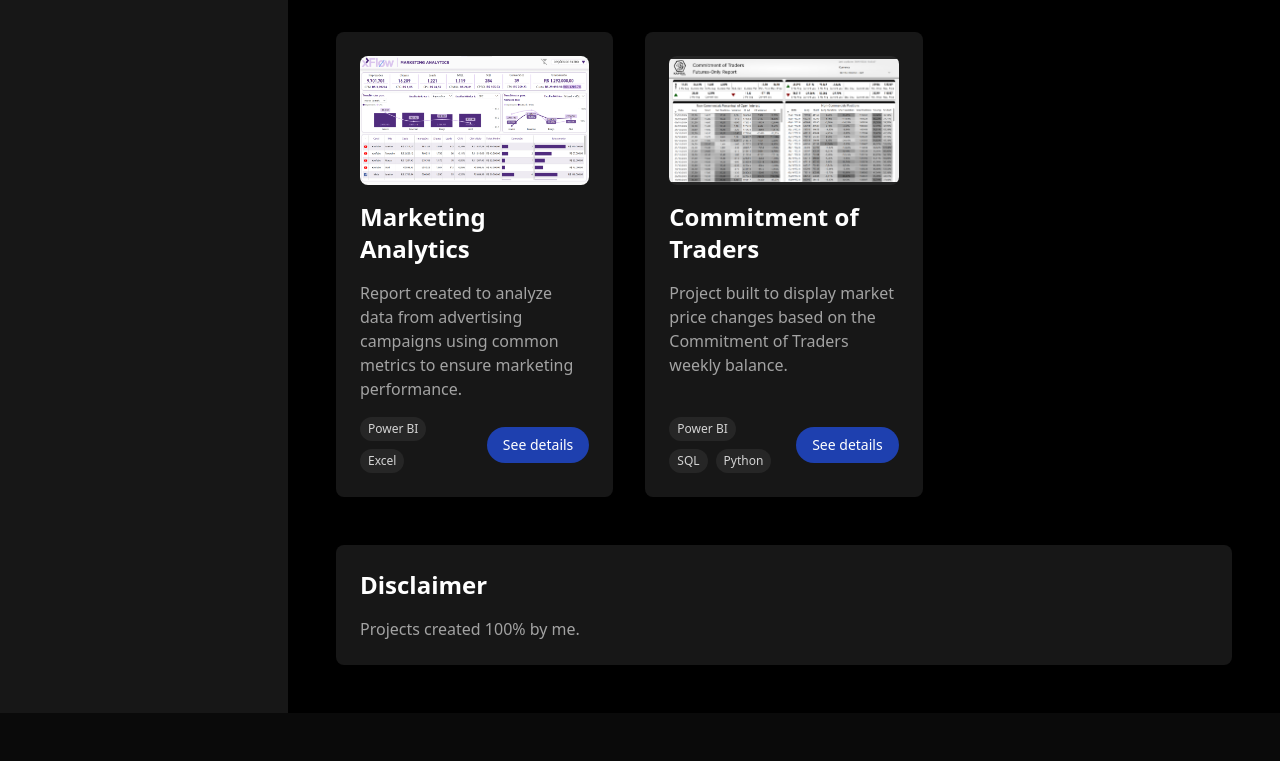
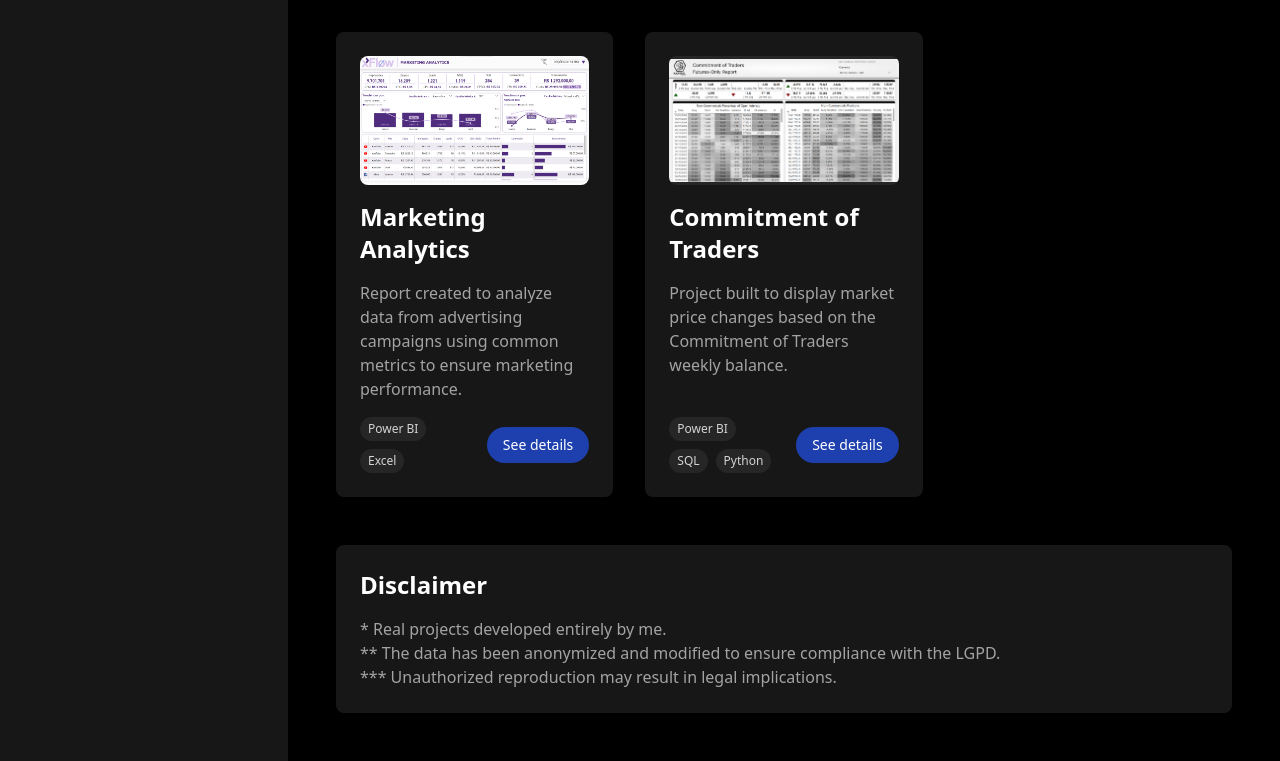
Before and after one commit to iagokonopka/powerbi-portfolio, a Next.js app: page /powerbi-portfolio/ in a window 1280 px wide. Shown: the part 617-1378 px from the top of the page. Before the commit the page ends 1330 px from the top, so only its background shows below. Built offline with nearby package versions, Linux system fonts and the light colour scheme.

Commit message:
added dark mode layout

```diff
--- a/src/app/page.tsx
+++ b/src/app/page.tsx
@@ -108,7 +108,13 @@ export default function BIPortfolioPage() {
             <section className="bg-neutral-900 rounded-lg p-4 md:p-6">
               <h2 className="text-xl md:text-2xl font-semibold mb-2 md:mb-4">Disclaimer</h2>
               <p className="text-neutral-400 text-sm md:text-base">
-                Projects created 100% by me.
+                * Real projects developed entirely by me.
+              </p>
+              <p className="text-neutral-400 text-sm md:text-base">
+                ** The data has been anonymized and modified to ensure compliance with the LGPD.
+              </p>
+              <p className="text-neutral-400 text-sm md:text-base">
+                *** Unauthorized reproduction may result in legal implications.
               </p>
             </section>
           </div>
```
